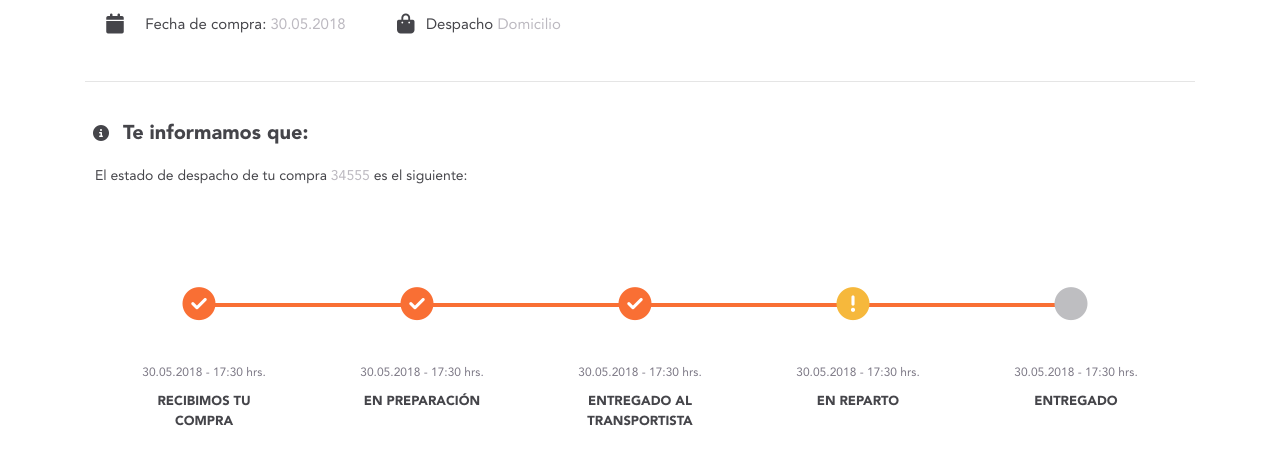
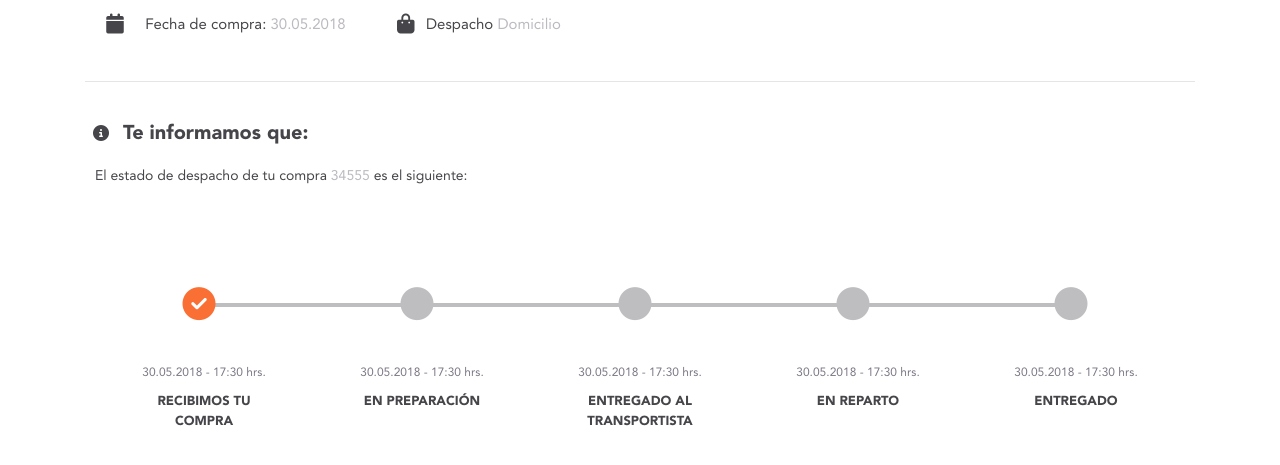
Before and after one commit to mcantillana/order-tracking-html, a plain HTML site: page index.html in a window 1280 px wide. Shown: the part 99-564 px from the top of the page. Drawn offline with nearby package versions, Linux system fonts and the light colour scheme.

Commit message:
se crean clases para manejar color de estados de traking, leer Readme

```diff
--- a/index.html
+++ b/index.html
@@ -66,8 +66,8 @@
 
             <!-- Recibimos tu Compra -->
             <div class="traking__state">
-              <div class="traking__state__left">
-                <i class="fas fa-check-circle traking__state__icon color-orange"></i>
+              <div class="traking__state__left__start">
+                <i class="fas fa-check-circle traking__state__icon"></i>
               </div>
 
               <div class="traking__state__right">
@@ -82,8 +82,8 @@
 
             <!-- En Preparación -->
             <div class="traking__state">
-              <div class="traking__state__left">
-                <i class="fas fa-check-circle traking__state__icon color-orange"></i>
+              <div class="traking__state__left__inactive">
+                <i class="fas fa-circle traking__state__icon"></i>
               </div>
 
               <div class="traking__state__right">
@@ -98,8 +98,8 @@
 
             <!-- Entregado al Transportista -->
             <div class="traking__state">
-              <div class="traking__state__left">
-                <i class="fas fa-check-circle traking__state__icon color-orange"></i>
+              <div class="traking__state__left__inactive">
+                <i class="fas fa-circle traking__state__icon"></i>
               </div>
 
               <div class="traking__state__right">
@@ -114,8 +114,8 @@
 
             <!-- En Reparto -->
             <div class="traking__state">
-              <div class="traking__state__left">
-                <i class="fas fa-exclamation-circle traking__state__icon color-yellow"></i>
+              <div class="traking__state__left__inactive">
+                <i class="fas fa-circle traking__state__icon"></i>
               </div>
 
               <div class="traking__state__right">
@@ -131,7 +131,7 @@
             <!-- Entregado -->
             <div class="traking__state">
               <div class="traking__state__left__end">
-                <i class="fas fa-circle traking__state__icon color-gray"></i>
+                <i class="fas fa-circle traking__state__icon inactive"></i>
               </div>
 
               <div class="traking__state__right">
--- a/style.css
+++ b/style.css
@@ -160,14 +160,36 @@
 	padding: 0;
 }
 
-.traking__state__left,
-.traking__state__left__end {
+.traking__state__left__start .fas,
+.traking__state__left__complete .fas,
+.traking__state__left__end .complete {
+	color: var(--orange-circle);
+}
+
+.traking__state__left__pending .fas,
+.traking__state__left__end .pending {
+	color: var(--yellow-circle);
+}
+
+.traking__state__left__inactive .fas,
+.traking__state__left__end .inactive {
+	color: var(--gray-circle);
+}
+
+.traking__state__left__start,
+.traking__state__left__complete,
+.traking__state__left__end,
+.traking__state__left__pending,
+.traking__state__left__inactive {
 	margin: 0 auto;
 	position: relative;
 	max-width: 100px;
 }
 
-.traking__state__left::before {
+.traking__state__left__start::before,
+.traking__state__left__complete::before,
+.traking__state__left__pending::before,
+.traking__state__left__inactive::before {
 	content: "";
 	position: absolute;
 	width: 4px;
@@ -178,8 +200,17 @@
 	z-index: -1;
 }
 
-.traking__state__left::before .color-yellow {
-	background-color: var(--yellow-circle) !important;
+.traking__state__left__start::before {
+	background-color: var(--gray-circle);
+}
+
+.traking__state__left__complete::before {
+	background-color: var(--orange-circle);
+}
+
+.traking__state__left__pending::before,
+.traking__state__left__inactive::before {
+	background-color: var(--gray-circle);
 }
 
 .traking__state__date {
@@ -258,7 +289,11 @@
 		text-align: center;
 	}
 
-	.traking__state__left::before {
+	.traking__state__left::before,
+	.traking__state__left__start::before,
+	.traking__state__left__complete::before,
+	.traking__state__left__pending::before,
+	.traking__state__left__inactive::before {
 		transform: rotate(90deg);
 		height: 5.5rem;
 		top: -2rem;
@@ -280,7 +315,11 @@
 }
 
 @media screen and (min-width: 960px) {
-	.traking__state__left::before {
+	.traking__state__left::before,
+	.traking__state__left__start::before,
+	.traking__state__left__complete::before,
+	.traking__state__left__pending::before,
+	.traking__state__left__inactive::before {
 		height: 9.6rem;
 		top: -3.9rem;
 		right: -4.1rem;
```
